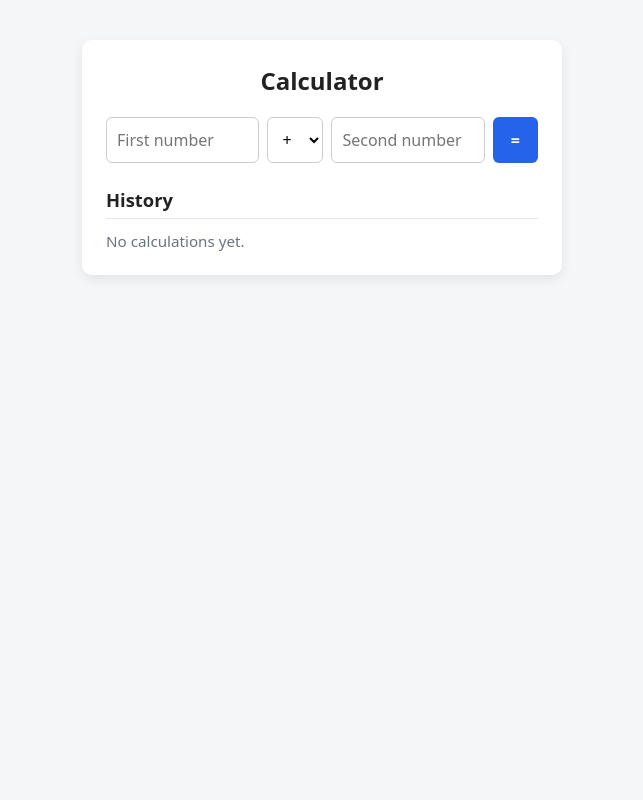
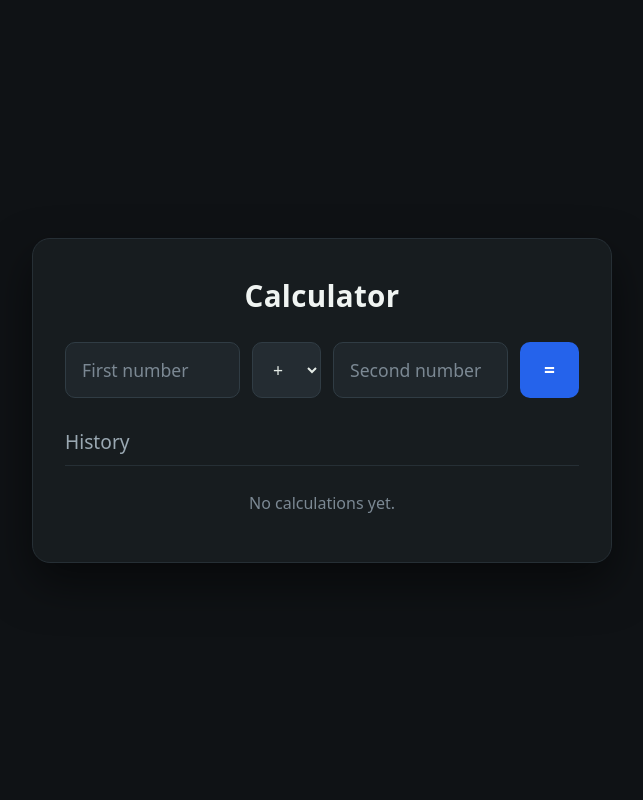
Before and after one commit to mudt-cm104-2026-winter/team-05, a FastAPI app: page / in a window 1280 px wide. Shown: the whole page, without its empty margins (318-961 px from the left). Run offline with FastAPI, Linux system fonts and the light colour scheme.

Commit message:
Changed the theme of the website

```diff
--- a/app/static/style.css
+++ b/app/static/style.css
@@ -2,75 +2,85 @@
     box-sizing: border-box;
     margin: 0;
     padding: 0;
-    font-family: system-ui, -apple-system, sans-serif;
+    font-family: system-ui, -apple-system, BlinkMacSystemFont, "Segoe UI", sans-serif;
 }
 
 body {
-    background-color: #f4f6f8;
-    color: #222;
+    background-color: #0f1215;
+    color: #e4ebe6;
     display: flex;
     justify-content: center;
-    padding: 40px 16px;
+    align-items: center;
+    min-height: 100vh;
+    padding: 24px;
 }
 
 .container {
-    background: #ffffff;
+    background-color: #171c1f;
     width: 100%;
-    max-width: 480px;
-    padding: 24px;
-    border-radius: 10px;
-    box-shadow: 0 4px 12px rgba(0, 0, 0, 0.08);
+    max-width: 580px;
+    padding: 36px 32px;
+    border-radius: 18px;
+    box-shadow: 0 20px 45px rgba(0, 0, 0, 0.5);
+    border: 1px solid #262f35;
 }
 
 h1 {
-    margin-bottom: 20px;
-    font-size: 1.5rem;
+    margin-bottom: 26px;
+    font-size: 1.85rem;
+    font-weight: 600;
     text-align: center;
-}
-
-.history-header {
-    display: flex;
-    justify-content: space-between;
-    align-items: center;
-    margin: 24px 0 12px;
-    border-bottom: 1px solid #e5e7eb;
-    padding-bottom: 6px;
-}
-
-h2 {
-    font-size: 1.15rem;
+    color: #f0f4f2;
+    letter-spacing: 0.3px;
 }
 
 .calc-form {
     display: flex;
-    gap: 8px;
+    gap: 12px;
 }
 
 .calc-form input,
 .calc-form select,
 .calc-form button {
-    padding: 10px;
-    font-size: 1rem;
-    border: 1px solid #ccc;
-    border-radius: 6px;
+    padding: 14px 16px;
+    font-size: 1.1rem;
+    border-radius: 10px;
+    outline: none;
+    transition: background-color 0.15s ease, border-color 0.15s ease;
 }
 
 .calc-form input {
     flex: 1;
     min-width: 0;
+    background-color: #1f262b;
+    color: #f0f5f2;
+    border: 1px solid #303c44;
+}
+
+.calc-form input::placeholder {
+    color: #7b8893;
+}
+
+.calc-form input:focus,
+.calc-form select:focus {
+    border-color: #3b82f6;
 }
 
 .calc-form select {
-    background-color: #fff;
+    background-color: #242c32;
+    color: #e4ebe6;
+    border: 1px solid #303c44;
     cursor: pointer;
+    font-weight: 500;
 }
 
 .calc-form button {
     background-color: #2563eb;
-    color: #fff;
+    color: #ffffff;
     border: none;
-    padding: 10px 18px;
-    font-weight: bold;
+    padding: 14px 24px;
+    font-weight: 700;
+    font-size: 1.2rem;
     cursor: pointer;
 }
 
@@ -79,63 +89,89 @@ h2 {
 }
 
 .latest-result {
-    margin-top: 16px;
-    padding: 12px;
-    background-color: #eff6ff;
-    border: 1px solid #bfdbfe;
-    border-radius: 6px;
-    color: #1e3a8a;
-    font-size: 1.1rem;
+    margin-top: 22px;
+    padding: 16px;
+    background-color: #1d2630;
+    border: 1px solid #2b3e55;
+    border-radius: 10px;
+    color: #93c5fd;
+    font-size: 1.25rem;
     text-align: center;
+}
+
+.latest-result strong {
+    color: #eff6ff;
+}
+
+.history-header {
+    display: flex;
+    justify-content: space-between;
+    align-items: center;
+    margin: 30px 0 14px;
+    border-bottom: 1px solid #262f35;
+    padding-bottom: 10px;
+}
+
+h2 {
+    font-size: 1.2rem;
+    font-weight: 500;
+    color: #9aa8b2;
 }
 
 .clear-btn,
 .delete-btn {
     border: none;
-    border-radius: 5px;
-    padding: 5px 10px;
-    font-size: 0.85rem;
+    border-radius: 7px;
+    padding: 7px 13px;
+    font-size: 0.9rem;
+    font-weight: 500;
     cursor: pointer;
+    transition: background-color 0.15s ease;
 }
 
 .clear-btn {
-    background-color: #e5e7eb;
-    color: #374151;
+    background-color: #242c32;
+    color: #b0bec5;
 }
 
 .clear-btn:hover {
-    background-color: #d1d5db;
+    background-color: #2f3a42;
 }
 
 .delete-btn {
-    background-color: #fee2e2;
-    color: #b91c1c;
+    background-color: #382020;
+    color: #fca5a5;
 }
 
 .delete-btn:hover {
-    background-color: #fecaca;
+    background-color: #4a2929;
 }
 
 .history-list {
     list-style: none;
     display: flex;
     flex-direction: column;
-    gap: 8px;
+    gap: 10px;
+    max-height: 260px;
+    overflow-y: auto;
 }
 
 .history-list li {
     display: flex;
     justify-content: space-between;
     align-items: center;
-    background: #f9fafb;
-    padding: 10px 12px;
-    border-radius: 6px;
-    border: 1px solid #e5e7eb;
-    font-family: monospace;
-    font-size: 1rem;
+    background-color: #1f262b;
+    padding: 12px 16px;
+    border-radius: 10px;
+    border: 1px solid #2a353d;
+    font-family: ui-monospace, SFMono-Regular, Menlo, monospace;
+    font-size: 1.05rem;
+    color: #e2e8f0;
 }
 
 .empty-msg {
-    color: #6b7280;
-    font-size: 0.95rem;
+    color: #7b8893;
+    font-size: 1rem;
+    text-align: center;
+    padding: 12px 0;
 }
```
